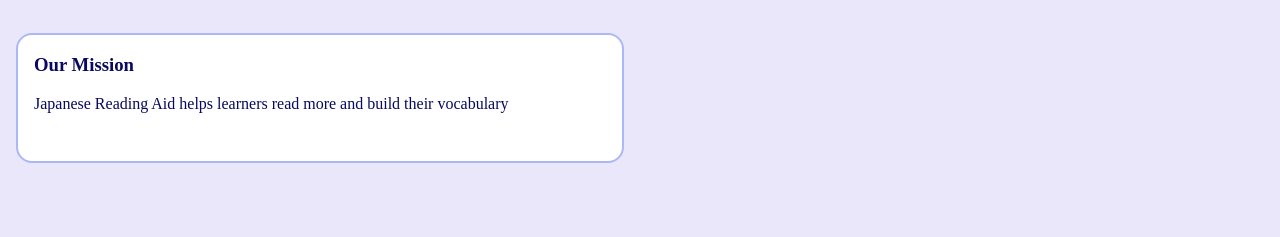
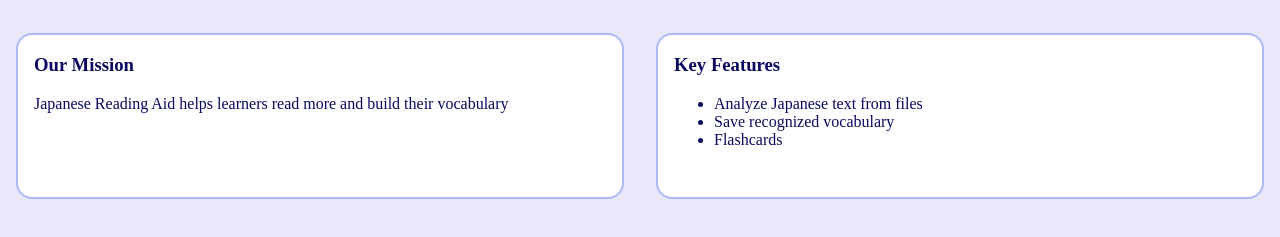
Before and after one commit to noah-alayon/japanese-reading-aid, a plain HTML site: page about.html in a window 1280 px wide. Shown: the part 109-346 px from the top of the page. Drawn offline with Linux system fonts and the light colour scheme.

Commit message:
Add key features card to about.html

```diff
--- a/about.html
+++ b/about.html
@@ -28,6 +28,14 @@
                     their vocabulary
                 </p>
             </div>
+            <div class="card">
+                <h3>Key Features</h3>
+                <ul>
+                    <li>Analyze Japanese text from files</li>
+                    <li>Save recognized vocabulary</li>
+                    <li>Flashcards</li>
+                </ul>
+            </div>
 
     </main>
 </body>
```
